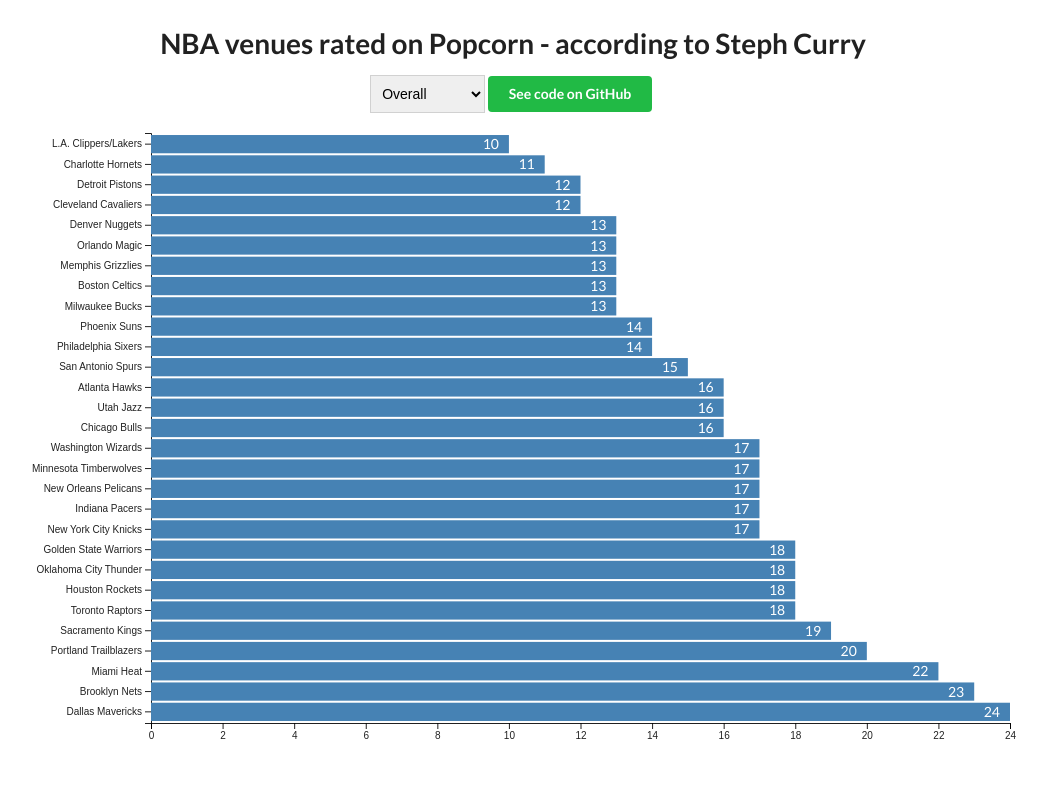
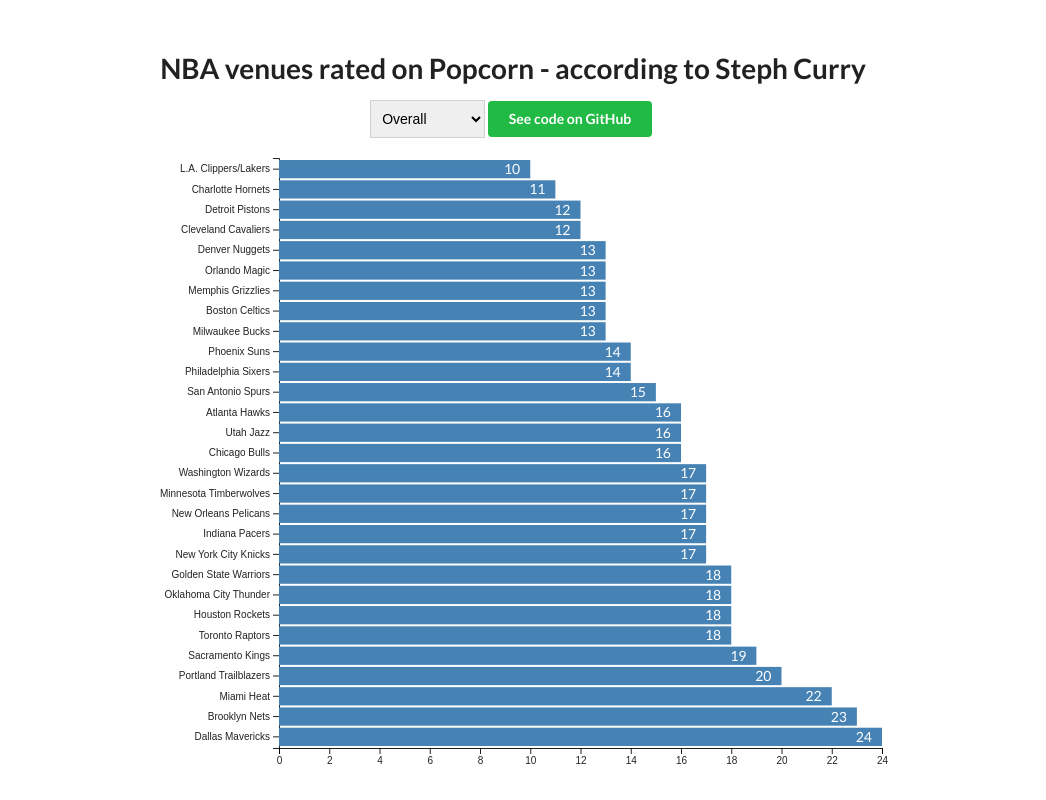
Before and after one commit to anandangalig/d3-steph-curry-popcorn, a plain HTML site: page index.html in a window 1280 px wide. Shown: the whole page, without its empty margins (127-1173 px from the left). Drawn offline with nearby package versions, Linux system fonts and the light colour scheme.

Commit message:
fixed svg alignment and removed scale from viewport meta

```diff
--- a/index.html
+++ b/index.html
@@ -2,7 +2,7 @@
 <html lang="en">
   <head>
     <meta charset="UTF-8" />
-    <meta name="viewport" content="width=device-width, initial-scale=1.0" />
+    <meta name="viewport" content="width=1024" />
     <meta http-equiv="X-UA-Compatible" content="ie=edge" />
     <script src="https://ajax.googleapis.com/ajax/libs/jquery/3.3.1/jquery.min.js"></script>
     <link
@@ -11,7 +11,7 @@
     />
     <title>NBA venues rated on Popcorn - Steph Curry</title>
   </head>
-  <body style="padding-top: 25px;">
+  <body style="padding-top: 50px;">
       <div class="ui center aligned container">
         <h1>NBA venues rated on Popcorn - according to Steph Curry</h1>
           <select id="rating_select" class="form-control ui dropdown">
--- a/main.js
+++ b/main.js
@@ -2,7 +2,7 @@
 const viewportWidth = Math.max(document.documentElement.clientWidth, window.innerWidth || 0);
 const viewportHeight = Math.max(document.documentElement.clientHeight, window.innerHeight || 0);
 const margin = { top: 20, right: 15, bottom: 30, left: 150 };
-const width = viewportWidth * 0.8 - margin.left - margin.right;
+const width = viewportWidth * 0.6 - margin.left - margin.right;
 const height = viewportHeight * 0.8 - margin.top - margin.bottom;
 
 // ranges
```
